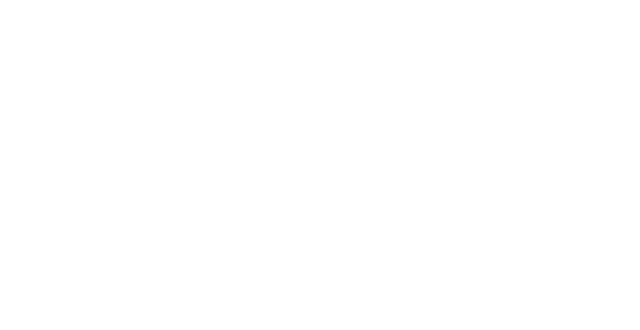
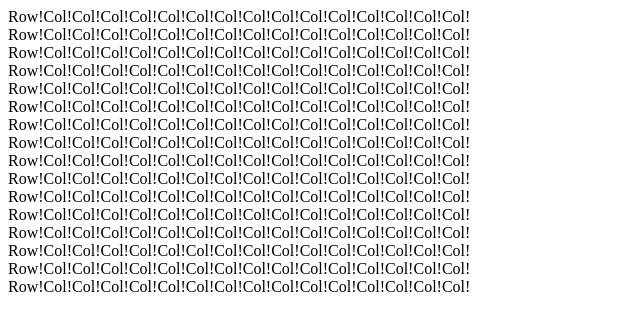
Before and after one commit to Selullie/odin-etch-a-sketch, a plain HTML site: page index.html in a window 1280 px wide. Shown: the whole page, without its empty margins (0-640 px from the left). Drawn offline with Linux system fonts and the light colour scheme.

Commit message:
Grid setup

```diff
--- a/index.html
+++ b/index.html
@@ -7,6 +7,7 @@
     <title>Etch-a-Sketch</title>
 </head>
 <body>
+    <div class="flex-container" id="container"></div>
     <script src="script.js"></script>
 </body>
 </html>
--- a/script.js
+++ b/script.js
@@ -0,0 +1,21 @@
+const container = document.querySelector("#container");
+
+let gridSize = 16;
+
+function createGrid(size) {
+  for (let i = 0; i < size; i++) {
+    const gridRow = document.createElement("div");
+    gridRow.classList.add("gridRow");
+    gridRow.textContent = "Row!";
+    container.appendChild(gridRow);
+
+    for (let i = 1; i < size; i++) {
+      const gridCol = document.createElement("div");
+      gridCol.classList.add("gridCol");
+      gridCol.textContent = "Col!";
+      gridRow.appendChild(gridCol);
+    }
+  }
+}
+
+createGrid(gridSize);
--- a/style.css
+++ b/style.css
@@ -0,0 +1,10 @@
+.flex-container {
+    /* display: grid; */
+}
+
+.gridRow {
+    display: flex;
+}
+
+.gridCol {
+}
```
